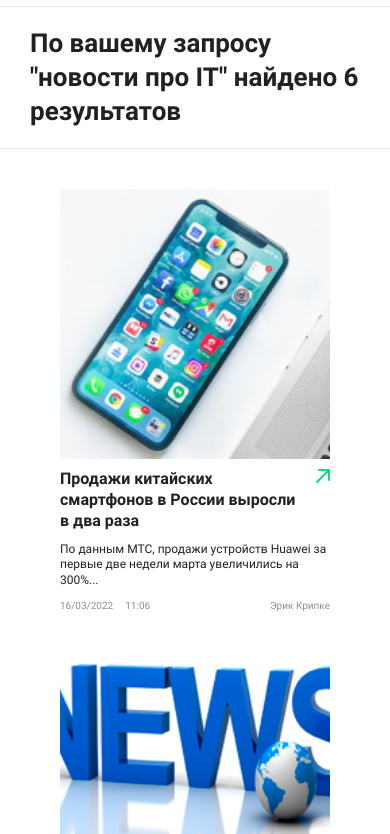
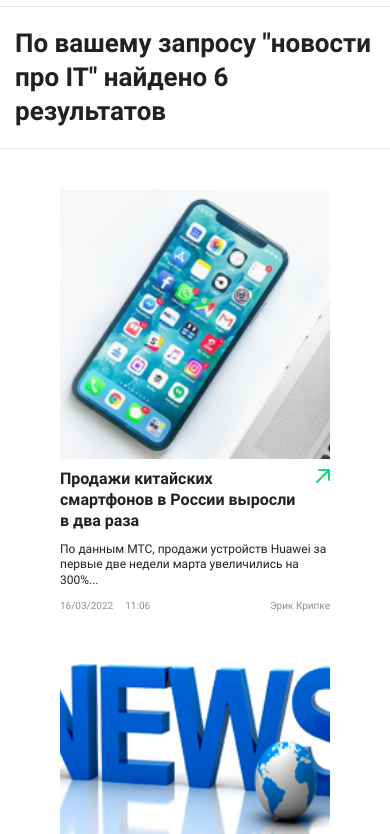
Before and after one commit to wee-owl/News-aggregator, a plain HTML site: page index.html in a window 390 px wide. Shown: the part 78-912 px from the top of the page. Drawn offline with Linux system fonts and the light colour scheme.

Commit message:
feat: update file

```diff
--- a/css/default.css
+++ b/css/default.css
@@ -82,3 +82,10 @@ h1, h2, h3, p {
 input[type="search"]::-webkit-search-cancel-button {
     display: none;
 }
+
+@media (max-width: 560px) {
+    .container {
+        padding-left: 15px;
+        padding-right: 15px;
+    }
+}
```
